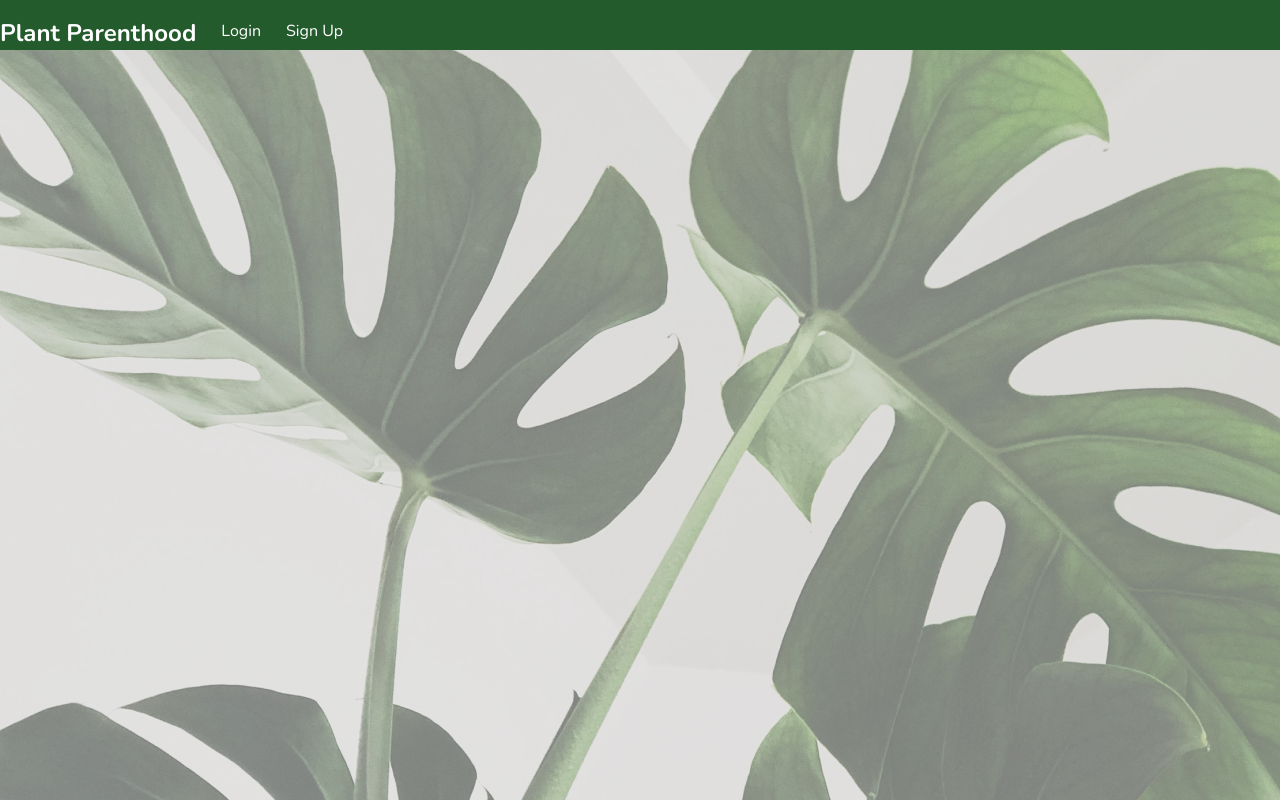
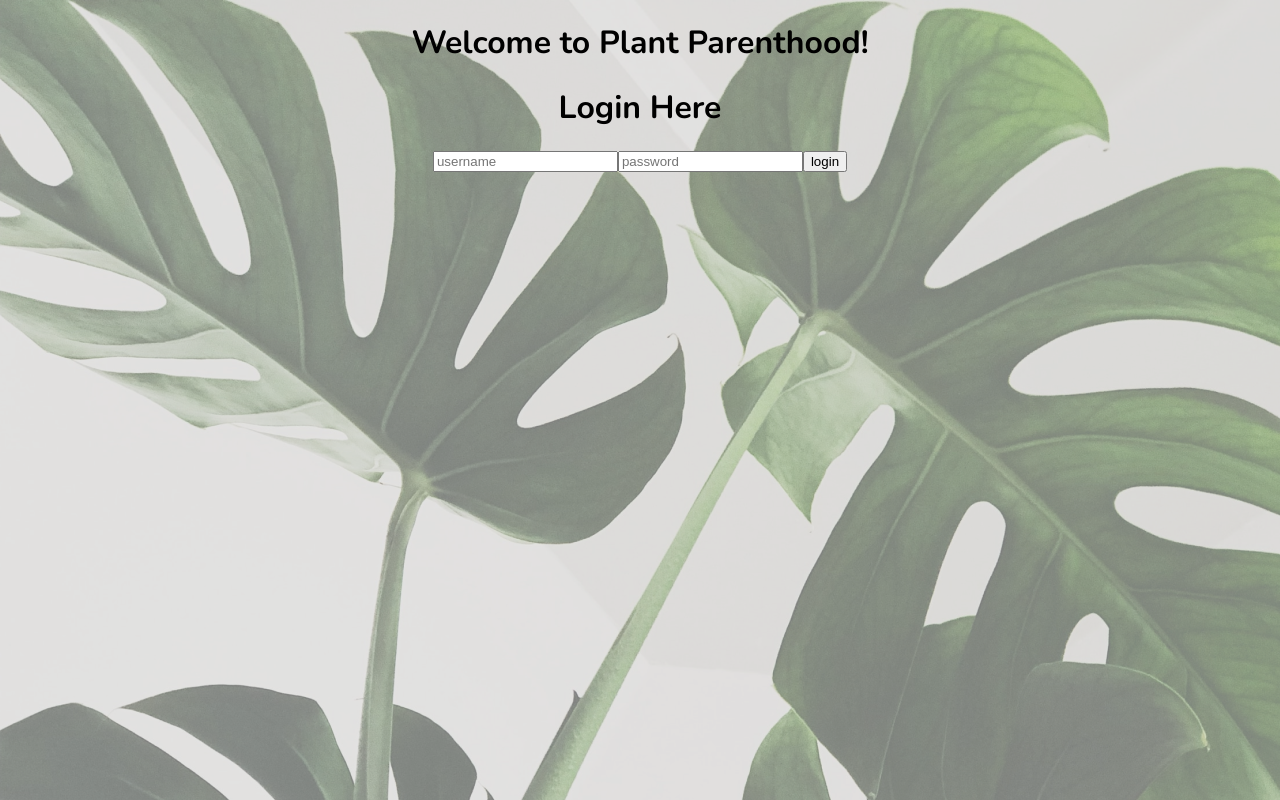
Before and after one commit to niko831/front_end, a React (Create React App) app in the folder my-dashboard/: page / in a window 1280 px wide. Built offline with nearby package versions, Linux system fonts and the light colour scheme.

Commit message:
connected hosted api.

```diff
--- a/my-dashboard/src/components/Login.js
+++ b/my-dashboard/src/components/Login.js
@@ -1,30 +1,45 @@
-import React from "react"
-import {Link} from "react-router-dom"
-
-import StyledDiv from "./styledComponents/StyledDiv"
-
-function Login(props) {
-    const {
-        values,
-        onInputChange,
-        onSubmit,
-        errors,
-    } = props
-
-    return (
-
-    //NavBar
-    <StyledDiv>
-        <header className="header-nav">
-        <h2>Plant Parenthood</h2>
-        <a href="/">Login</a>
-        <a href="/signup">Sign Up</a>
-        </header>
-    </StyledDiv>
+import React, { useState } from "react";
+import axiosWithAuth from '../utils/axiosWithAuth';
 
 
+const Login = (props) => {
 
-    )
-}
+
+  const [ input, setInput ] = useState({
+    username: '',
+    password: ''
+  })
+
+  const handleChange = e => {
+    setInput({...input, [e.target.name]: e.target.value})
+  }
+
+  const handleSubmit = e => {
+    e.preventDefault();
+
+    axiosWithAuth().post('/api/auth/login', input)
+                   .then(res => {
+                     console.log('Post req success!', res);
+                     localStorage.setItem('token', res.data.token);
+                     props.history.push('/dashboard');
+                   })
+                   .catch(err => {
+                     console.log('Post req error', err);
+                     alert('Unknown username or password.')
+                   })
+  }
+  return (
+    <div className='loginPage'>
+      <h1>Welcome to Plant Parenthood!</h1>
+
+          <h1>Login Here</h1>
+          <form onSubmit={handleSubmit}>
+            <input type='text' name='username' placeholder='username' value={input.username} onChange={handleChange} />
+            <input type='password' name='password' placeholder='password' value={input.password} onChange={handleChange} />
+            <button>login</button>
+          </form>
+    </div>
+  );
+};
 
 export default Login;
--- a/my-dashboard/src/components/NewPlant.js
+++ b/my-dashboard/src/components/NewPlant.js
@@ -15,7 +15,7 @@ const NewPlant = () => {
     const addNewPlant = e => {
         e.preventDefault();
 
-        axiosWithAuth().post('/api/plants', {
+        axiosWithAuth().post('/api/plants/', {
             nickname: plant.nickname,
             species:  plant.species,
             h2o_frequency: plant.h2o_frequency,
@@ -49,11 +49,11 @@ const NewPlant = () => {
                 </label>
                 <label>
                 <p>Species (optional)</p>
-                <input type='text'/>
+                <input type='text' name='species' value={plant.species} onChange={plantChangeHandler}/>
                 </label>
                 <label>
                 <p>Water Frequency</p>
-                <input type='text'/>
+                <input type='text' name='h2o_frequency' value={plant.h2o_frequency} onChange={plantChangeHandler}/>
                 </label>
                 <button type='submit'>Add Plant</button>
             </form>
--- a/my-dashboard/src/components/PlantList.js
+++ b/my-dashboard/src/components/PlantList.js
@@ -1,11 +1,30 @@
-import React from 'react';
+import React, { useState, useEffect } from 'react';
 import '../App.css'
+import axiosWithAuth from '../utils/axiosWithAuth';
 
 const PlantList = () => {
 
+    const [plantList, setPlantList] = useState([]);
+
+    useEffect( () => {
+        const fetchPlants = () => {
+            axiosWithAuth().get('/api/plants')
+                           .then( res => {
+                               console.log('Successful GET request for PlantList', res)
+                               setPlantList(res.data)
+                               console.log(plantList)
+                           })
+                           .catch( err => {
+                               console.log('Error GET request for PlantList', err)
+                           })
+        }
+        fetchPlants()
+    }, [setPlantList])
+
     return (
         <div className="plantList">
-            <h2>Plant List is Rendering</h2>
+            {/* <h2>Plant List is Rendering</h2> */}
+        <h2>{plantList.species}</h2>
         </div>
     )
 }
--- a/my-dashboard/src/utils/axiosWithAuth.js
+++ b/my-dashboard/src/utils/axiosWithAuth.js
@@ -5,9 +5,9 @@ const axiosWithAuth = () => {
 
     return axios.create({
         headers: {
-            Authorization: token
+            authorization: token
         },
-        baseURL: 'http://localhost:5000'
+        baseURL: 'https://wmplants-db.herokuapp.com'
     })
 }
 
```
